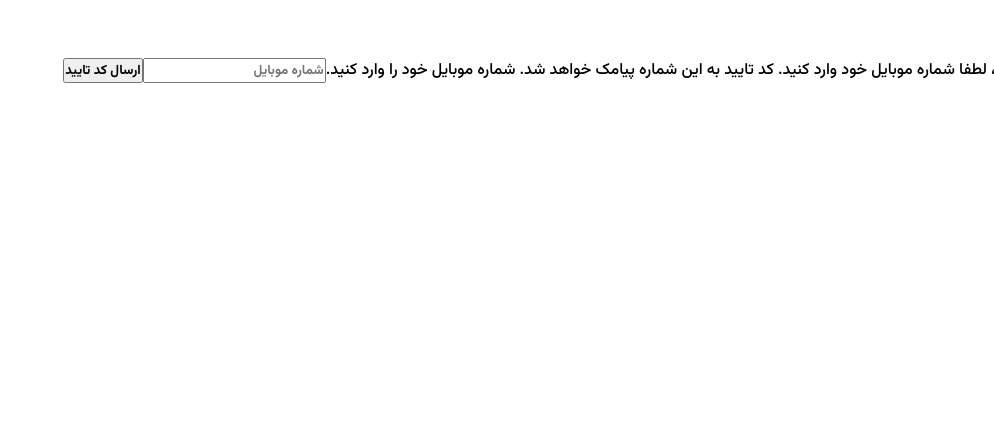
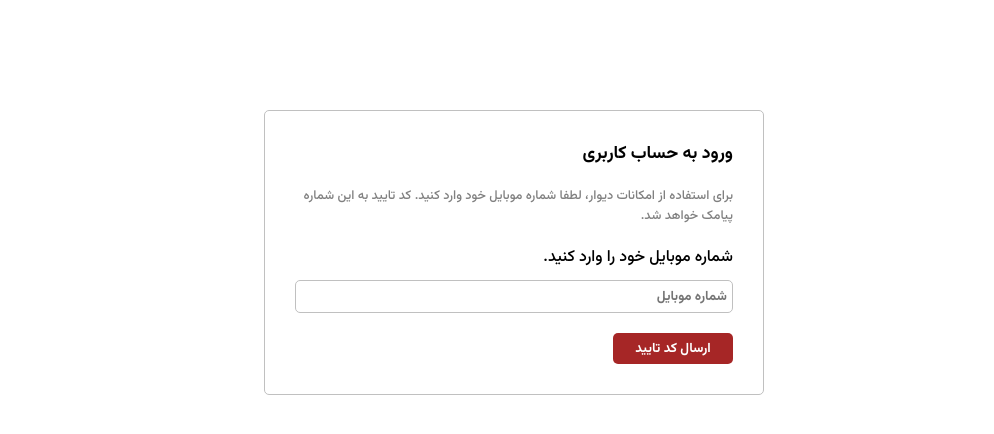
Before and after one commit to RoHa95/main-divar-project, a React (Vite) app: page /auth in a window 1280 px wide. Shown: the top 434 px of the page, without its empty margins (286-1280 px from the left). Built offline with nearby package versions, Linux system fonts and the light colour scheme; no server answers.

Commit message:
add css styles to otp forms

```diff
--- a/src/components/tamplates/CheckOtpForm.jsx
+++ b/src/components/tamplates/CheckOtpForm.jsx
@@ -4,6 +4,8 @@ import { useNavigate } from "react-router-dom";
 import { checkOtp } from "services/auth";
 import { getProfile } from "src/services/user";
 import { setCookie } from "src/utils/ckookie";
+
+import styles from "./CheckOtpForm.module.css";
 
 function CheckOtpForm({ code, setCode, setStep, mobile }) {
   const {refetch} = useQuery(["profile"],getProfile);
@@ -27,7 +29,7 @@ function CheckOtpForm({ code, setCode, setStep, mobile }) {
     console.log(code, mobile);
   };
   return (
-    <form onSubmit={submitHandler}>
+    <form onSubmit={submitHandler} className={styles.form}>
       <p>تایید کد پیامک شده</p>
       <sapn>کد پیامک شده به شماره به (({mobile})) را وارد کنید.</sapn>
       <label htmlFor="input">کد تایید را وارد کنید.</label>
@@ -39,7 +41,7 @@ function CheckOtpForm({ code, setCode, setStep, mobile }) {
         onChange={(e) => setCode(e.target.value)}
       />
       <button type="submit">تایید کد</button>
-      <button onClick={(e) => setStep(1)}>تغییر شماره موبایل</button>
+      <button className={styles.backButton} onClick={(e) => setStep(1)}>تغییر شماره موبایل</button>
     </form>
   );
 }
--- /dev/null
+++ b/src/components/tamplates/CheckOtpForm.module.css
@@ -0,0 +1,47 @@
+.form{
+    max-width: 500px;
+    margin: auto;
+    display: flex;
+    flex-direction: column;
+    margin-top: 100px;
+    border: 1px solid silver;
+    border-radius: 5px;
+    padding: 30px;
+}
+
+.form p{
+    font-size: 1.1rem;
+    font-weight: 400;
+    margin-bottom: 20px;
+}
+
+.form span{
+    color: gray;
+    font-size: .8rem;
+    margin-bottom: 20px;
+}
+
+.form input{
+    margin: 10px 0 20px;
+    padding: 5px;
+    border-radius: 5px;
+    border: 1px solid silver;
+}
+
+.form button{
+    width: 120px;
+    padding: 5px 10px;
+    border: none;
+    background-color: #a62626;
+    color: #fff;
+    border-radius: 5px;
+    cursor: pointer;
+}
+
+.form .backButton{
+    background-color: #fff;
+    color: #a62626;
+    border: 1px solid #a62626;
+    width: 150px;
+    margin-top: 30px;
+}
--- a/src/components/tamplates/SendOtpForm.jsx
+++ b/src/components/tamplates/SendOtpForm.jsx
@@ -1,5 +1,7 @@
 import React from "react";
 import { sendOtp } from "services/auth";
+
+import styles from "./SendOtpForm.module.css";
 
 function SendOtpForm({ mobile, setMobile, setStep }) {
   const submitHandler = async (event) => {
@@ -12,7 +14,7 @@ function SendOtpForm({ mobile, setMobile, setStep }) {
     if (error) console.log(error.response.data.message);
   };
   return (
-    <form onSubmit={submitHandler}>
+    <form className={styles.form} onSubmit={submitHandler}>
       <p>ورود به حساب کاربری</p>
       <span>
         برای استفاده از امکانات دیوار، لطفا شماره موبایل خود وارد کنید. کد تایید
--- /dev/null
+++ b/src/components/tamplates/SendOtpForm.module.css
@@ -0,0 +1,39 @@
+.form{
+    max-width: 500px;
+    margin: auto;
+    display: flex;
+    flex-direction: column;
+    margin-top: 100px;
+    border: 1px solid silver;
+    border-radius: 5px;
+    padding: 30px;
+}
+
+.form p{
+    font-size: 1.1rem;
+    font-weight: 400;
+    margin-bottom: 20px;
+}
+
+.form span{
+    color: gray;
+    font-size: 0.8rem;
+    margin-bottom: 20px;
+}
+
+.form input{
+    margin: 10px 0 20px;
+    padding: 5px;
+    border: 1px solid silver;
+    border-radius: 5px;
+}
+
+.form button{
+    width: 120px;
+    padding: 5px 10px;
+    border: none;
+    background-color: #a62626;
+    color: #fff;
+    border-radius: 5px;
+    cursor: pointer;
+}
--- a/src/pages/AuthPage.jsx
+++ b/src/pages/AuthPage.jsx
@@ -8,7 +8,6 @@ function AuthPage() {
   const [code, setCode] = useState("");
   return (
     <>
-      <div>AuthPage</div>
       {step === 1 && (
         <SendOtpForm setStep={setStep} mobile={mobile} setMobile={setMobile} />
       )}
```
